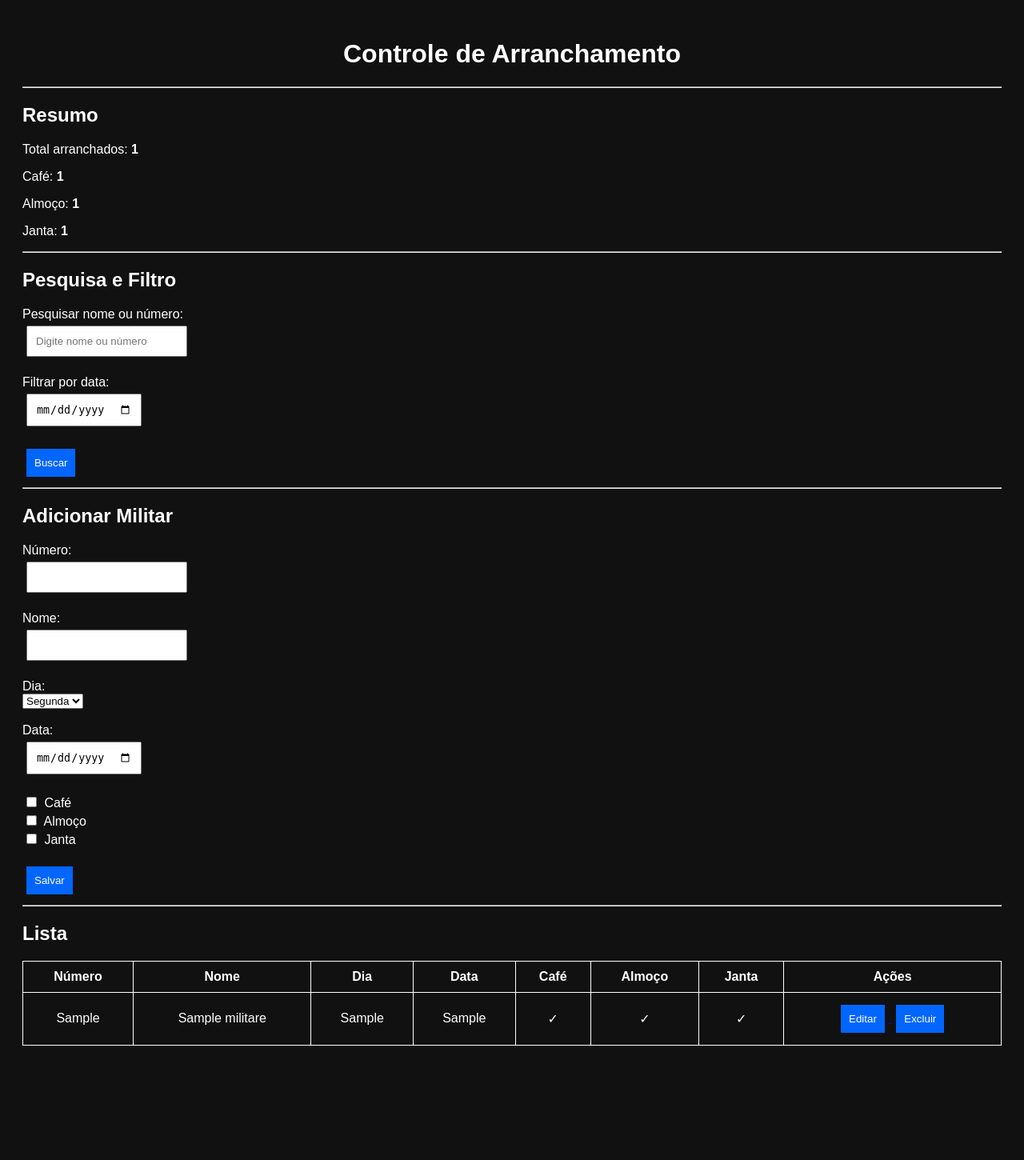
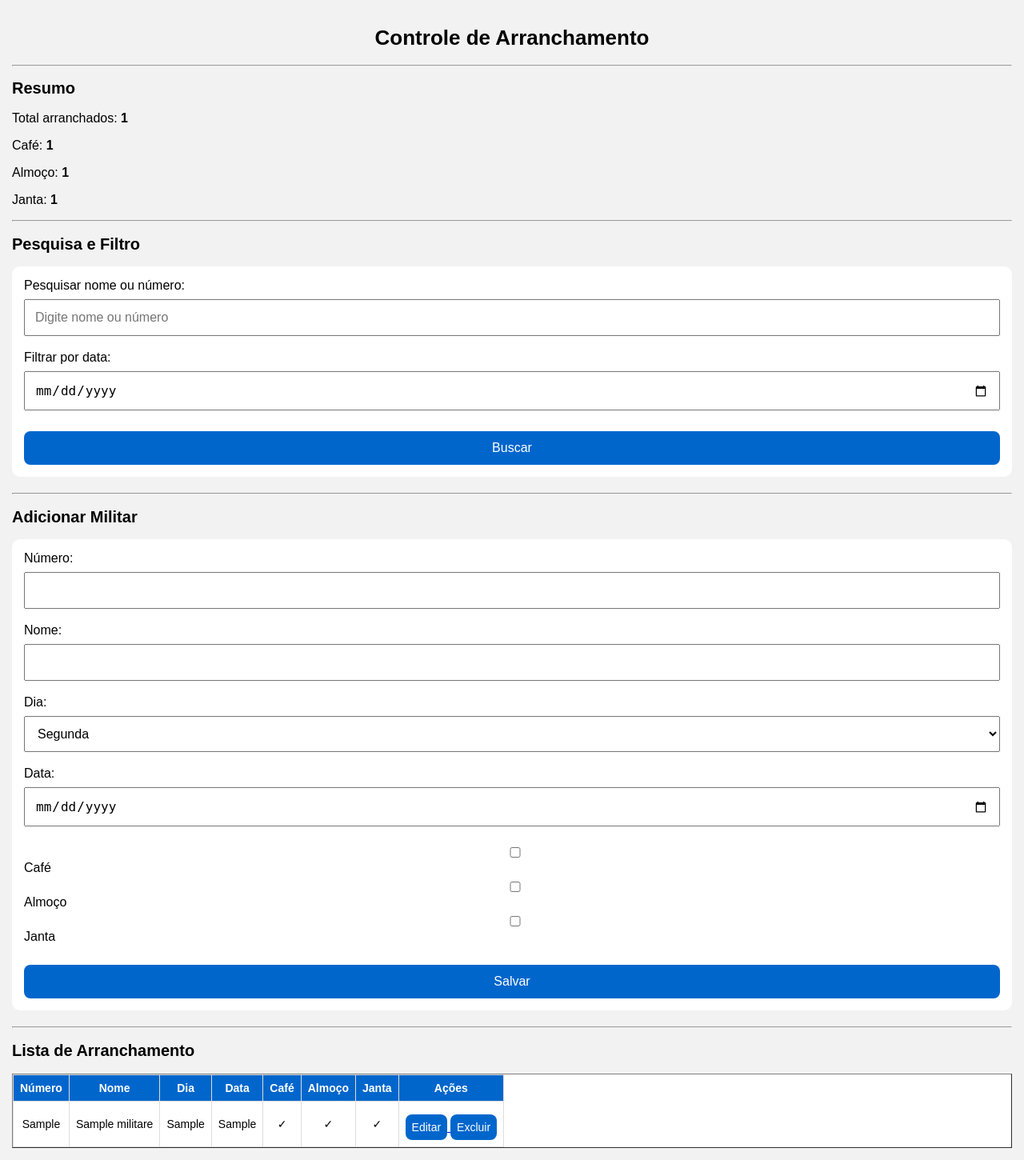
Before and after one commit to robsonptbr-lgtm/arranchamento, a Flask app: page / in a window 1280 px wide. Shown: the whole page at 80% size. Before the commit the page ends 1307 px from the top, so only its background shows below. Run offline with Flask 3, Linux system fonts and the light colour scheme; tables that the repository leaves empty hold one stand-in row (values such as "Sample post").

Commit message:
Add files via upload

```diff
--- a/Site_Arranchamento/static/style.css
+++ b/Site_Arranchamento/static/style.css
@@ -1,32 +1,180 @@
-body{
-font-family:Arial;
-background:#111;
-color:white;
-padding:20px;
+* {
+    box-sizing: border-box;
 }
 
-h1{
-text-align:center;
+
+body {
+
+    font-family: Arial, sans-serif;
+
+    margin: 0;
+
+    padding: 15px;
+
+    background: #f2f2f2;
+
 }
 
-table{
-width:100%;
-border-collapse:collapse;
+
+h1 {
+
+    text-align: center;
+
+    font-size: 26px;
+
 }
 
-td,th{
-border:1px solid white;
-padding:10px;
-text-align:center;
+
+h2 {
+
+    font-size: 20px;
+
 }
 
-input,button{
-padding:10px;
-margin:5px;
+
+form {
+
+    background: white;
+
+    padding: 15px;
+
+    border-radius: 10px;
+
+    margin-bottom: 20px;
+
 }
 
-button{
-background:#0066ff;
-color:white;
-border:0;
+
+input,
+select,
+button {
+
+    width: 100%;
+
+    padding: 12px;
+
+    margin-top: 8px;
+
+    font-size: 16px;
+
 }
+
+
+button {
+
+    background: #0066cc;
+
+    color: white;
+
+    border: none;
+
+    border-radius: 8px;
+
+    cursor: pointer;
+
+}
+
+
+button:hover {
+
+    opacity: 0.8;
+
+}
+
+
+
+table {
+
+    width: 100%;
+
+    border-collapse: collapse;
+
+    background: white;
+
+    font-size: 14px;
+
+}
+
+
+th {
+
+    background: #0066cc;
+
+    color: white;
+
+}
+
+
+th,
+td {
+
+    padding: 8px;
+
+    text-align: center;
+
+    border: 1px solid #ddd;
+
+}
+
+
+
+table {
+
+    display: block;
+
+    overflow-x: auto;
+
+    white-space: nowrap;
+
+}
+
+
+
+a button {
+
+    width: auto;
+
+    padding: 8px;
+
+    font-size: 14px;
+
+}
+
+
+
+@media (max-width: 600px) {
+
+
+    body {
+
+        padding: 10px;
+
+    }
+
+
+    h1 {
+
+        font-size: 22px;
+
+    }
+
+
+    table {
+
+        font-size: 12px;
+
+    }
+
+
+    .resumo {
+
+        display: grid;
+
+        grid-template-columns: 1fr 1fr;
+
+        gap: 10px;
+
+    }
+
+
+}
--- a/Site_Arranchamento/templates/index.html
+++ b/Site_Arranchamento/templates/index.html
@@ -10,6 +10,10 @@
 <title>Arranchamento</title>
 
 <link rel="stylesheet" href="/static/style.css">
+
+<link rel="manifest" href="/static/manifest.json">
+
+<meta name="theme-color" content="#0066cc">
 
 </head>
 
@@ -24,8 +28,6 @@
 
 
 <h2>Resumo</h2>
-
-<div>
 
 <p>
 Total arranchados:
@@ -46,8 +48,6 @@ Almoço:
 Janta:
 <b>{{ janta }}</b>
 </p>
-
-</div>
 
 
 <hr>
@@ -221,7 +221,7 @@ Salvar
 
 
 
-<h2>Lista</h2>
+<h2>Lista de Arranchamento</h2>
 
 
 
@@ -270,31 +270,37 @@ Salvar
 
 
 <td>
+
 {% if m.cafe %}
 ✓
 {% else %}
 -
 {% endif %}
+
 </td>
 
 
 
 <td>
+
 {% if m.almoco %}
 ✓
 {% else %}
 -
 {% endif %}
+
 </td>
 
 
 
 <td>
+
 {% if m.janta %}
 ✓
 {% else %}
 -
 {% endif %}
+
 </td>
 
 
@@ -328,6 +334,20 @@ Excluir
 </table>
 
 
+
+<script>
+
+if ("serviceWorker" in navigator) {
+
+    navigator.serviceWorker.register(
+        "/static/service-worker.js"
+    );
+
+}
+
+</script>
+
+
 </body>
 
 </html>
```
Also changed, not shown: Site_Arranchamento/static/service-worker.js (added, +34 -0 lines), service-worker.js (added, +34 -0 lines), static/service-worker.js (added, +34 -0 lines), templates/index.html (+25 -5 lines), Site_Arranchamento/static/icon-192.png.jpeg (added), Site_Arranchamento/static/icon-512.png.jpeg (added), Site_Arranchamento/static/manifest.json (added), icon-192.png.jpeg (added), icon-512.png.jpeg (added), manifest.json (added), static/icon-192.png.jpeg (added), static/icon-512.png.jpeg (added), static/manifest.json (added).
